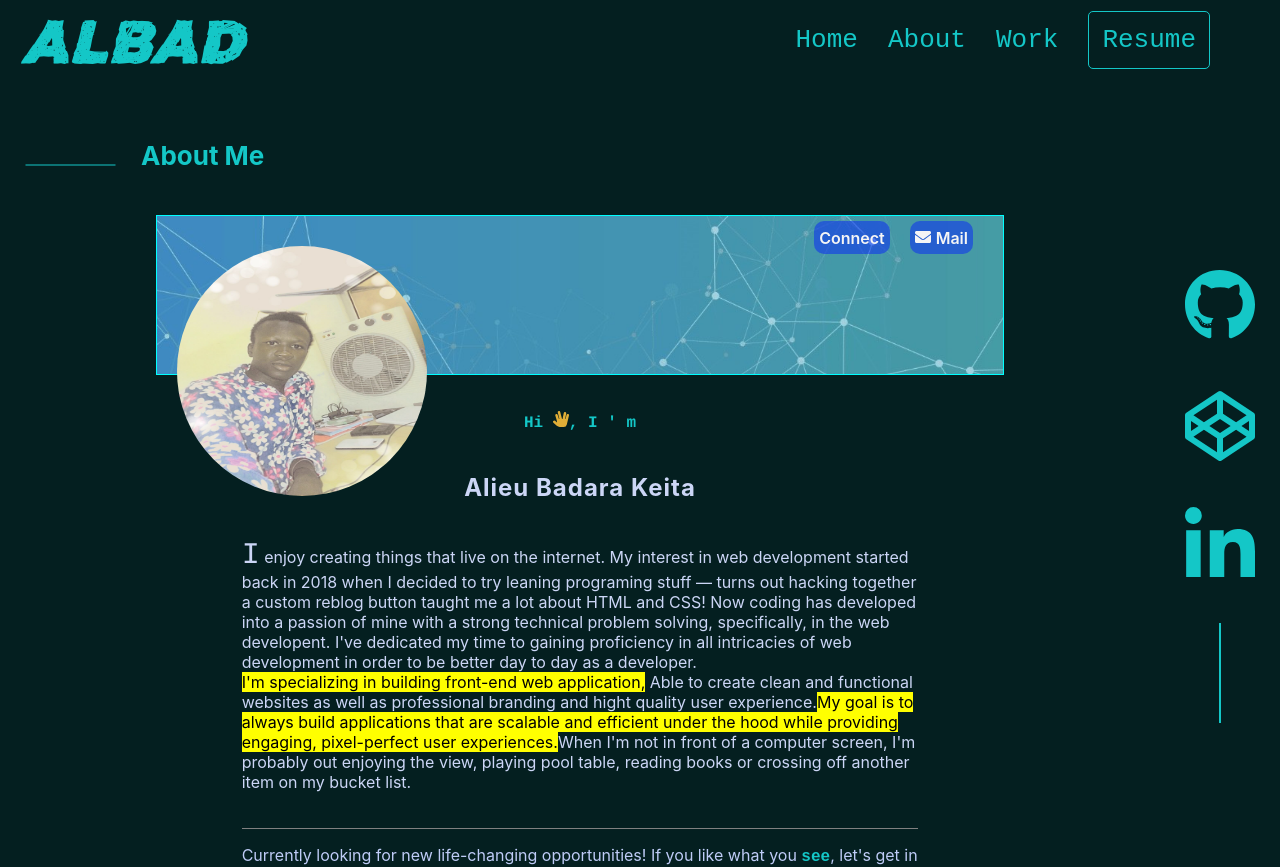
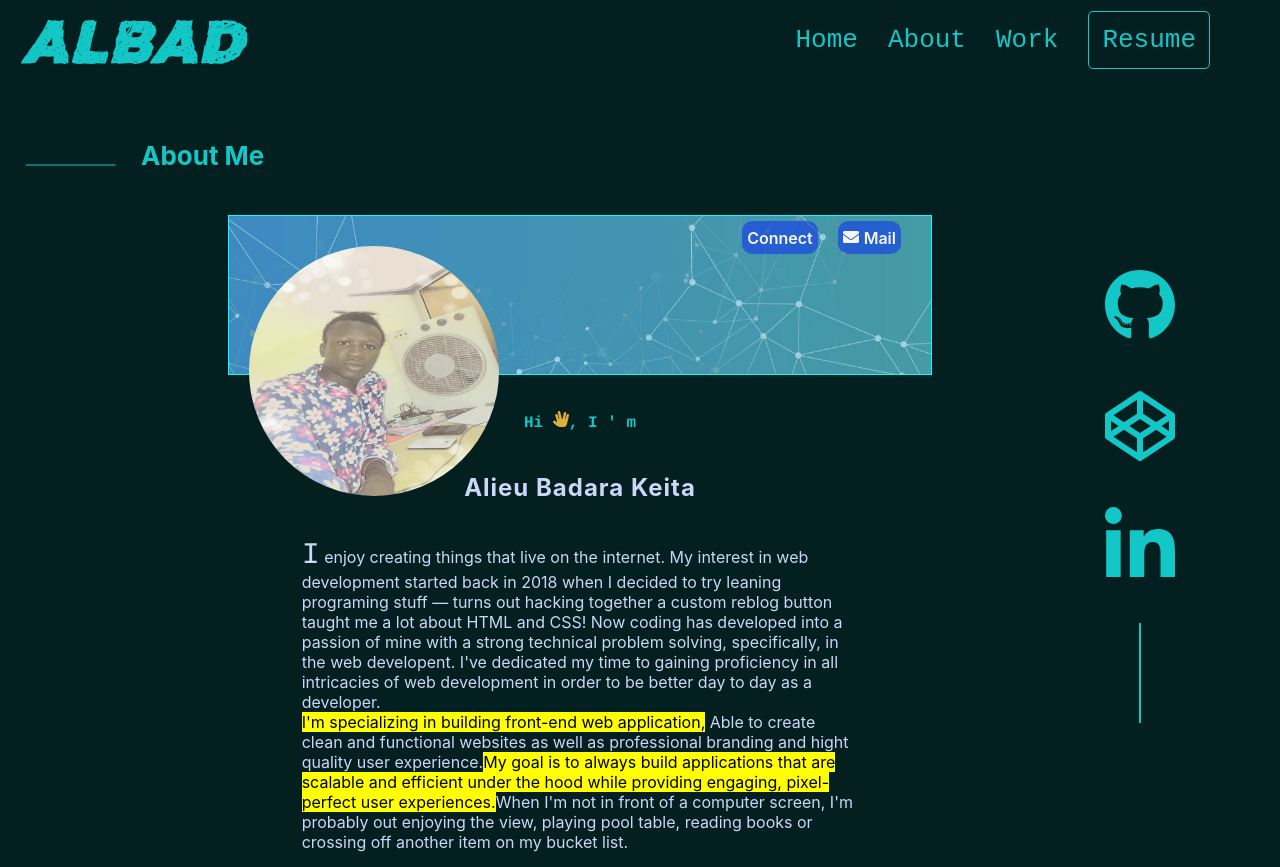
Before and after one commit to AlbadDev/portfolio_v1, a Next.js app: page /about in a window 1280 px wide. Shown: the top 867 px of the page. Built offline with nearby package versions, Linux system fonts and the light colour scheme.

Commit message:
Update: change some style to the social link component

```diff
--- a/styles/About.module.scss
+++ b/styles/About.module.scss
@@ -5,10 +5,9 @@
 
 .section {
     display: flex;
-    justify-content: center;
-    margin: 0px auto;
-    padding: 80px 0px;
-    width: 100%;
+    flex-direction: row;
+    margin: 20px auto;
+    padding: 80px ;
     transform: matrix3d(1, 0, 0, 0, 0, 1, 0, 0, 0, 0, 1, 0, 0, 0, 0, 1);
     transition: opacity 0.5s cubic-bezier(0.645, 0.045, 0.355, 1) 0.2s, transform 0.5s cubic-bezier(0.645, 0.045, 0.355, 1) 0.2s;
     margin-top: -110px;
@@ -41,7 +40,8 @@
     flex-wrap: wrap;
     justify-content: center;
     align-items: center;
-    margin: auto 50px ;
+    margin: auto 60px ;
+
     .picture {
         display: flex;
         justify-content: space-between;
@@ -191,7 +191,7 @@
 
 
 // .social {
-//     margin-top: 60px;
+//     margin-right: 10px;
 //     background-color: rosybrown;
 // }
 
```
